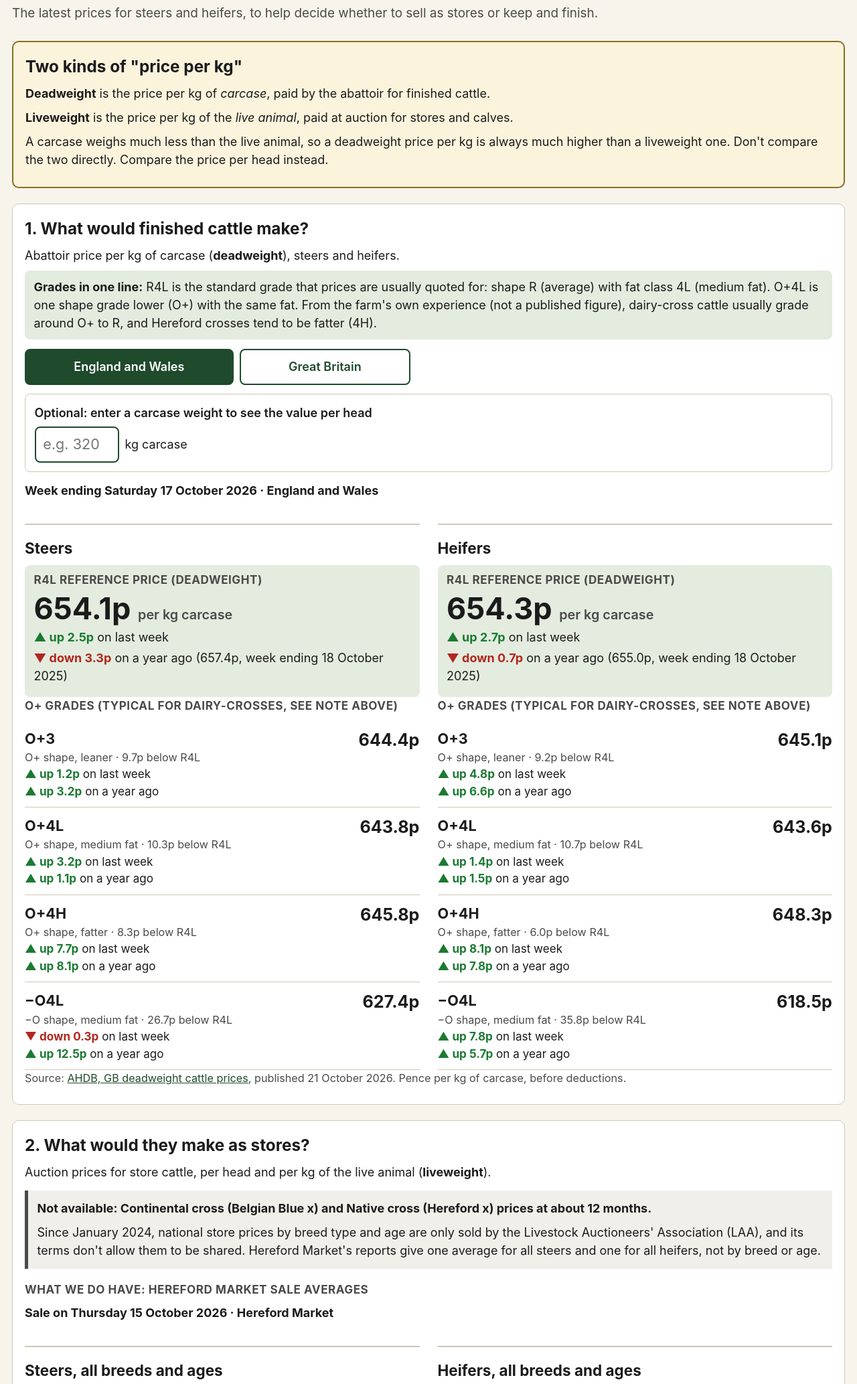
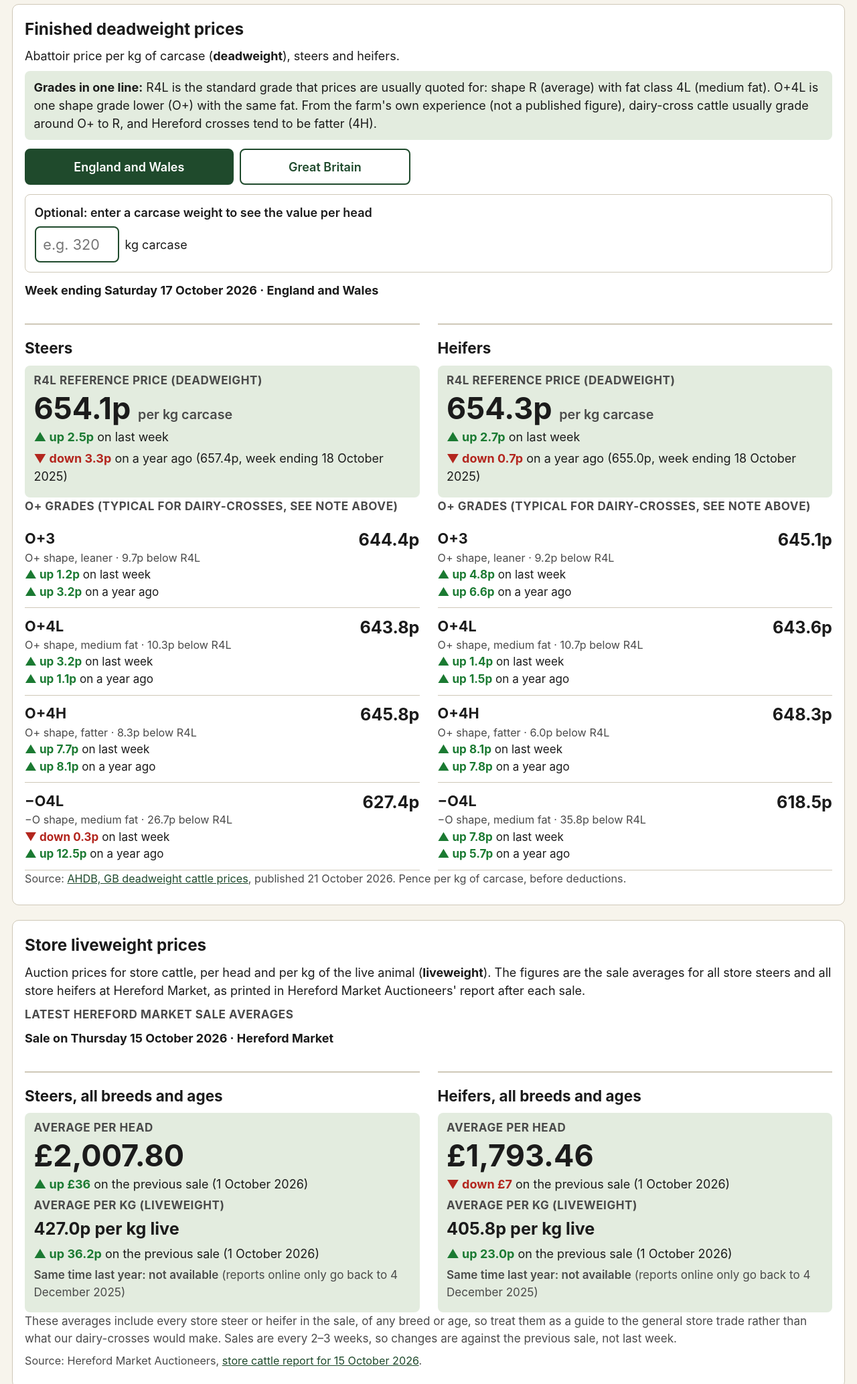
Before and after one commit to BenYeo2005/Beefprices, a plain HTML site: page index.html in a window 1280 px wide. Shown: the part 128-2195 px from the top of the page at 67% size. Drawn offline with Linux system fonts and the light colour scheme.

Commit message:
Simplify Today page headings and remove extra boxes
Co-Authored-By: Claude Opus 5.5 <noreply@anthropic.com>

```diff
--- a/index.html
+++ b/index.html
@@ -24,20 +24,13 @@
 
   <main>
     <h1>Today's prices</h1>
-    <p class="intro">The latest prices for steers and heifers, to help decide whether to sell as stores or keep and finish.</p>
 
     <div class="card-grid">
 
-    <section class="card warning span-2">
-      <h2>Two kinds of "price per kg"</h2>
-      <p><strong>Deadweight</strong> is the price per kg of <em>carcase</em>, paid by the abattoir for finished cattle.</p>
-      <p><strong>Liveweight</strong> is the price per kg of the <em>live animal</em>, paid at auction for stores and calves.</p>
-      <p>A carcase weighs much less than the live animal, so a deadweight price per kg is always much higher than a liveweight one. Don't compare the two directly. Compare the price per head instead.</p>
-    </section>
 
     <!-- Question 1 -->
     <section class="card span-2" id="q-finished">
-      <h2>1. What would finished cattle make?</h2>
+      <h2>Finished deadweight prices</h2>
       <p>Abattoir price per kg of carcase (<strong>deadweight</strong>), steers and heifers.</p>
       <p class="grade-line"><strong>Grades in one line:</strong> R4L is the standard grade that prices are usually quoted for: shape R (average) with fat class 4L (medium fat). O+4L is one shape grade lower (O+) with the same fat. From the farm's own experience (not a published figure), dairy-cross cattle usually grade around O+ to R, and Hereford crosses tend to be fatter (4H).</p>
       <div class="toggle" role="group" aria-label="Choose area">
@@ -57,25 +50,16 @@
 
     <!-- Question 2 -->
     <section class="card span-2" id="q-stores">
-      <h2>2. What would they make as stores?</h2>
-      <p>Auction prices for store cattle, per head and per kg of the live animal (<strong>liveweight</strong>).</p>
-      <div class="unavailable">
-        <p><strong>Not available: Continental cross (Belgian Blue x) and Native cross (Hereford x) prices at about 12 months.</strong></p>
-        <p>Since January 2024, national store prices by breed type and age are only sold by the Livestock Auctioneers' Association (LAA), and its terms don't allow them to be shared. Hereford Market's reports give one average for all steers and one for all heifers, not by breed or age.</p>
-      </div>
-      <p class="label">What we do have: Hereford Market sale averages</p>
+      <h2>Store liveweight prices</h2>
+      <p>Auction prices for store cattle, per head and per kg of the live animal (<strong>liveweight</strong>). The figures are the sale averages for all store steers and all store heifers at Hereford Market, as printed in Hereford Market Auctioneers' report after each sale.</p>
+      <p class="label">Latest Hereford Market sale averages</p>
       <div id="store-prices"><p class="no-data">Loading prices…</p></div>
       <p class="source-line" id="store-source">Source: Hereford Market sale reports</p>
-      <div class="data-note">
-        <p><strong>Where the liveweight prices come from</strong></p>
-        <p>They come from Hereford Market Auctioneers' store cattle sale reports (Hereford Livestock Market, Roman Road, Hereford), which are published on <a href="https://www.herefordmarket.co.uk/market-reports/">their website</a> after each sale. Each figure is the overall average for all store steers, or all store heifers, exactly as printed in that sale's report, per head and per kg liveweight.</p>
-        <p>The reports on their website go back to 4 December 2025, so that's as far back as these prices go. There has been no free national liveweight price since January 2024, when the auctioneers' national figures became subscription-only.</p>
-      </div>
     </section>
 
     <!-- Question 3 -->
     <section class="card" id="q-calves">
-      <h2>3. What do calves cost to buy?</h2>
+      <h2>What do calves cost to buy?</h2>
       <div class="unavailable">
         <p><strong>Not available: average prices for Belgian Blue x and Hereford x dairy calves on their own.</strong></p>
         <p>Hereford Market's reports give averages for all rearing calves in the sale, all breeds together. Prices for particular breeds are only mentioned as examples in the written report.</p>
```
